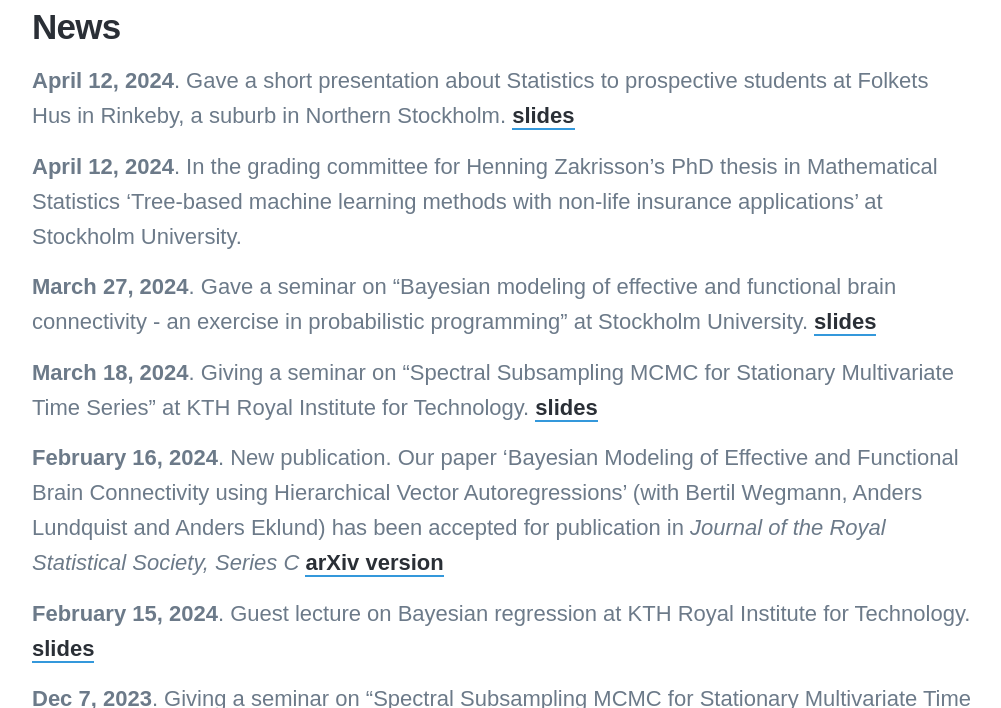
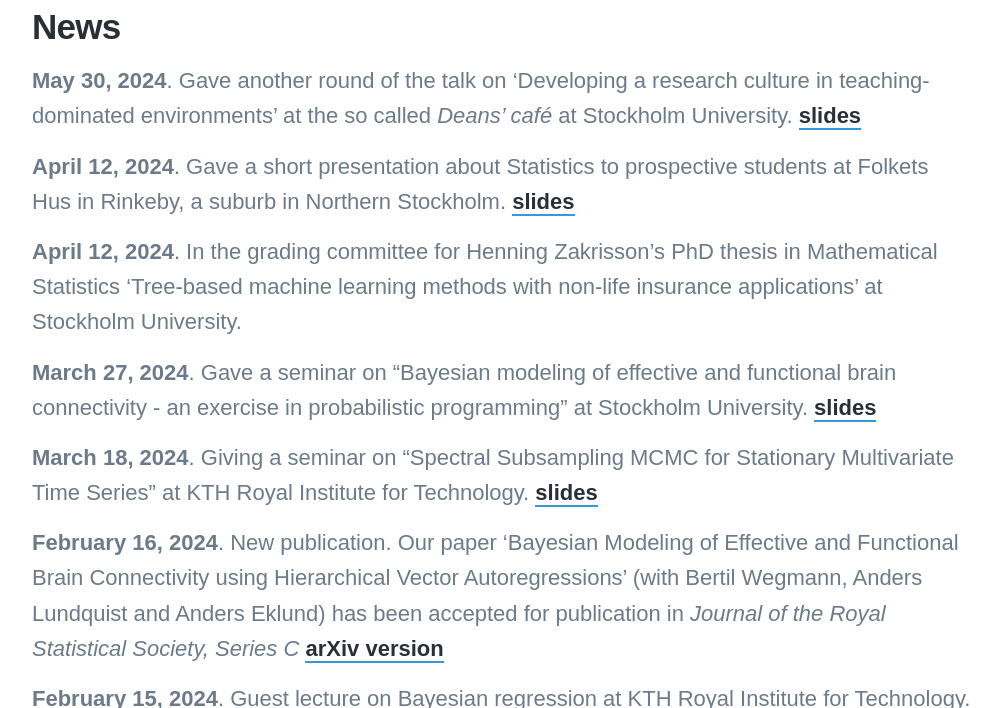
Before and after one commit to mattiasvillani/mattiasvillani.github.io, a Jekyll site: the page built from _pages/news.md, in a window 1280 px wide and 900 px high, scrolled down 416 px, cut to the strip 192-900 px from the top of the window. Shown: the whole strip, without its empty margins (138-1139 px from the left). Built offline with Jekyll 4.4.1, drawn with Linux system fonts in a browser that asks for light colours; nearby versions of some CDN libraries; some web fonts are replaced.

Commit message:
added deans cafe talk to news

```diff
--- a/_pages/news.md
+++ b/_pages/news.md
@@ -7,6 +7,8 @@ featured_image: /images/linocut_newspaper.png
 
 
 ## News
+
+**May 30, 2024**.  Gave another round of the talk on 'Developing a research culture in teaching-dominated environments' at the so called *Deans' café* at Stockholm University. [slides](https://mattiasvillani.com/ResearchCulture/ResearchCultureTalk.html)
 
 **April 12, 2024**. Gave a short presentation about Statistics to prospective students at Folkets Hus in Rinkeby, a suburb in Northern Stockholm. [slides](https://github.com/mattiasvillani/Talks/raw/master/VillaniRinkebyApril2024.pdf)
 
```
